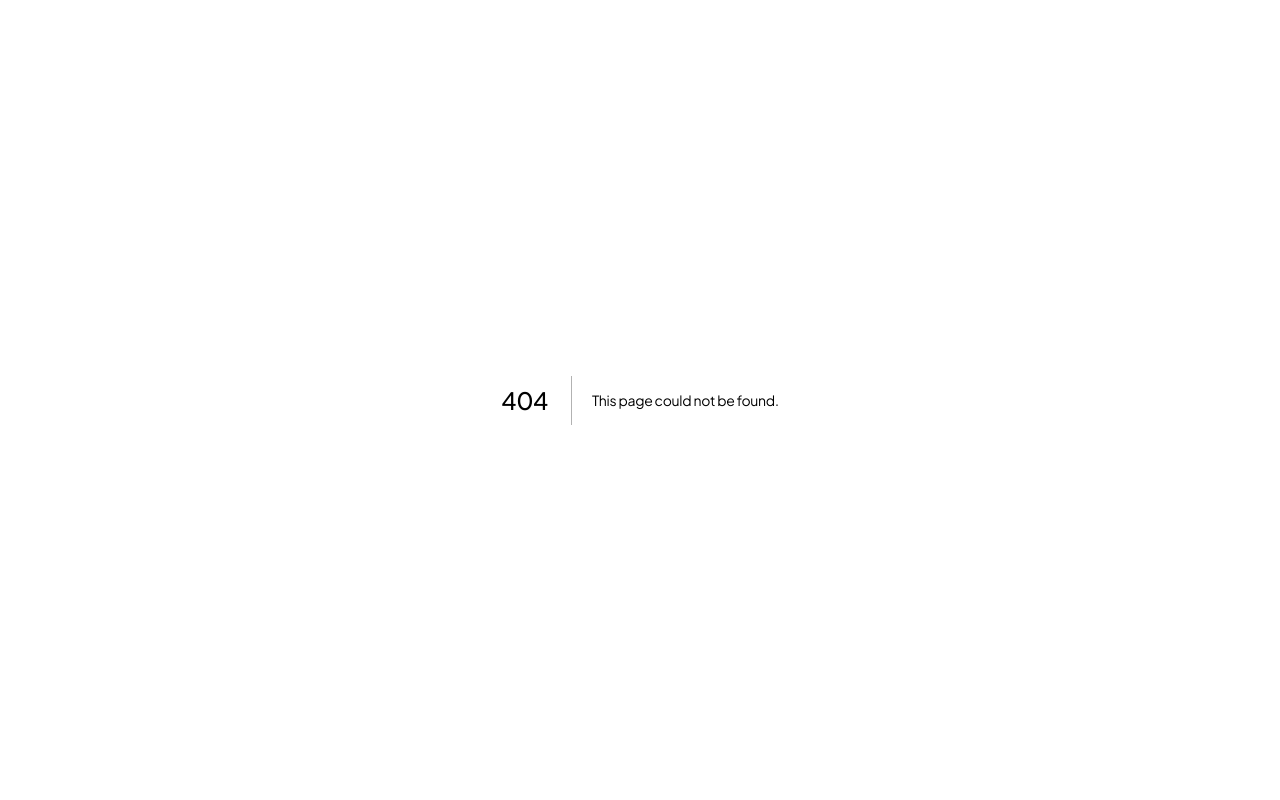
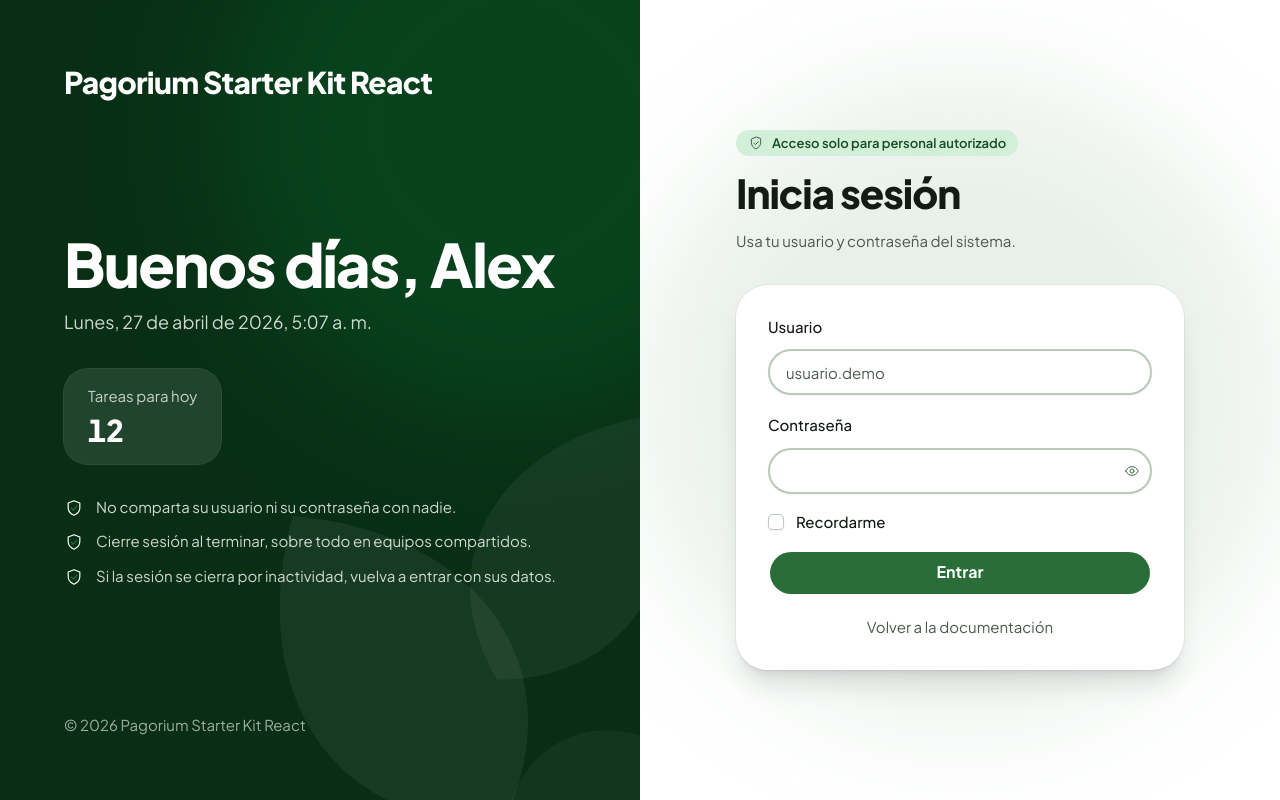
Before and after one commit to slzno/pagorium-starter-kit-react, a Next.js app: page /ejemplos/acceso in a window 1280 px wide. Before the commit this address had no page. Built offline with nearby package versions, Linux system fonts and the light colour scheme.

Commit message:
Agregar las pantallas de acceso, error y sistema cerrado

```diff
--- /dev/null
+++ b/app/ejemplos/acceso/page.tsx
@@ -0,0 +1,53 @@
+'use client';
+
+import { ShieldCheck } from '@/components/icons';
+import { BrandPanel, FormField, PasswordInput } from '@/components/kit';
+import { Button } from '@/components/ui/button';
+import { Checkbox } from '@/components/ui/checkbox';
+import { Input } from '@/components/ui/input';
+import { Label } from '@/components/ui/label';
+import Link from 'next/link';
+
+/**
+ * Ejemplo de inicio de sesión en dos paneles: la marca con saludo, fecha y recordatorios a la izquierda, y
+ * el formulario en una tarjeta a la derecha.
+ */
+export default function EjemploAcceso() {
+  return (
+    <div className="bg-background grid min-h-svh lg:grid-cols-[minmax(0,1fr)_minmax(0,1fr)]">
+      <BrandPanel brand="Pagorium Starter Kit React" name="Alex" highlight={{ label: 'Tareas para hoy', value: '12' }} />
+
+      <main className="relative flex items-center justify-center overflow-hidden px-4 py-10 sm:px-8">
+        <div className="bg-primary/10 absolute top-1/2 left-1/2 size-[40rem] -translate-1/2 rounded-full blur-3xl" aria-hidden="true" />
+        <div className="relative flex w-full max-w-md flex-col gap-8">
+          <div className="flex flex-col gap-3">
+            <span className="bg-secondary text-secondary-foreground inline-flex w-fit items-center gap-2 rounded-full px-3 py-1 text-xs font-semibold">
+              <ShieldCheck className="size-4 [--icon:currentColor]" />
+              Acceso solo para personal autorizado
+            </span>
+            <h1 className="text-[2.5rem] leading-tight font-extrabold tracking-tight">Inicia sesión</h1>
+            <p className="text-muted-foreground text-sm">Usa tu usuario y contraseña del sistema.</p>
+          </div>
+
+          <form className="bg-card ring-foreground/5 flex flex-col gap-5 rounded-4xl p-8 shadow-xl ring-1 dark:ring-foreground/10" onSubmit={(e) => e.preventDefault()}>
+            <FormField label="Usuario" htmlFor="usuario">
+              <Input id="usuario" autoComplete="username" placeholder="usuario.demo" />
+            </FormField>
+            <FormField label="Contraseña" htmlFor="clave">
+              <PasswordInput id="clave" autoComplete="current-password" />
+            </FormField>
+            <Label className="flex items-center gap-3">
+              <Checkbox /> Recordarme
+            </Label>
+            <Button type="submit" className="w-full text-base font-bold">
+              Entrar
+            </Button>
+            <Link href="/" className="text-muted-foreground text-center text-sm underline-offset-4 hover:underline">
+              Volver a la documentación
+            </Link>
+          </form>
+        </div>
+      </main>
+    </div>
+  );
+}
--- /dev/null
+++ b/app/ejemplos/cerrado/page.tsx
@@ -0,0 +1,23 @@
+'use client';
+
+import { Clock } from '@/components/icons';
+import { BrandPanel, StatusScreen } from '@/components/kit';
+
+/**
+ * Ejemplo de pantalla de sistema cerrado fuera del horario de operación.
+ */
+export default function EjemploCerrado() {
+  return (
+    <StatusScreen
+      code="Fuera del horario operativo"
+      icon={Clock}
+      tone="warning"
+      title="Sistema cerrado"
+      message="El sistema no está disponible en este momento."
+      steps={['De lunes a viernes el sistema abre de 7:00 a. m. a 5:00 p. m.', 'Los sábados abre de 7:00 a. m. a 12:00 m.; los domingos y feriados está cerrado.']}
+      aside={<BrandPanel brand="Pagorium Starter Kit React" />}
+      primary={{ label: 'Volver a intentar', onClick: () => window.location.reload() }}
+      secondary={{ label: 'Volver a la documentación', href: '/' }}
+    />
+  );
+}
--- /dev/null
+++ b/app/ejemplos/error/page.tsx
@@ -0,0 +1,24 @@
+'use client';
+
+import { SearchX } from '@/components/icons';
+import { BrandPanel, StatusScreen } from '@/components/kit';
+
+/**
+ * Ejemplo de pantalla de error 404 con el panel de marca a la izquierda.
+ */
+export default function EjemploError() {
+  return (
+    <StatusScreen
+      code="Error 404"
+      icon={SearchX}
+      tone="warning"
+      title="Página no encontrada"
+      message="La página que busca no existe o cambió de dirección."
+      steps={['Revise que la dirección esté bien escrita.', 'Si llegó desde un enlace guardado, búsquelo de nuevo desde el menú.', 'Si el problema sigue, reporte la dirección de abajo a soporte.']}
+      showDetail
+      aside={<BrandPanel brand="Pagorium Starter Kit React" />}
+      primary={{ label: 'Volver a la documentación', href: '/' }}
+      secondary={{ label: 'Regresar', onClick: () => window.history.back() }}
+    />
+  );
+}
```
